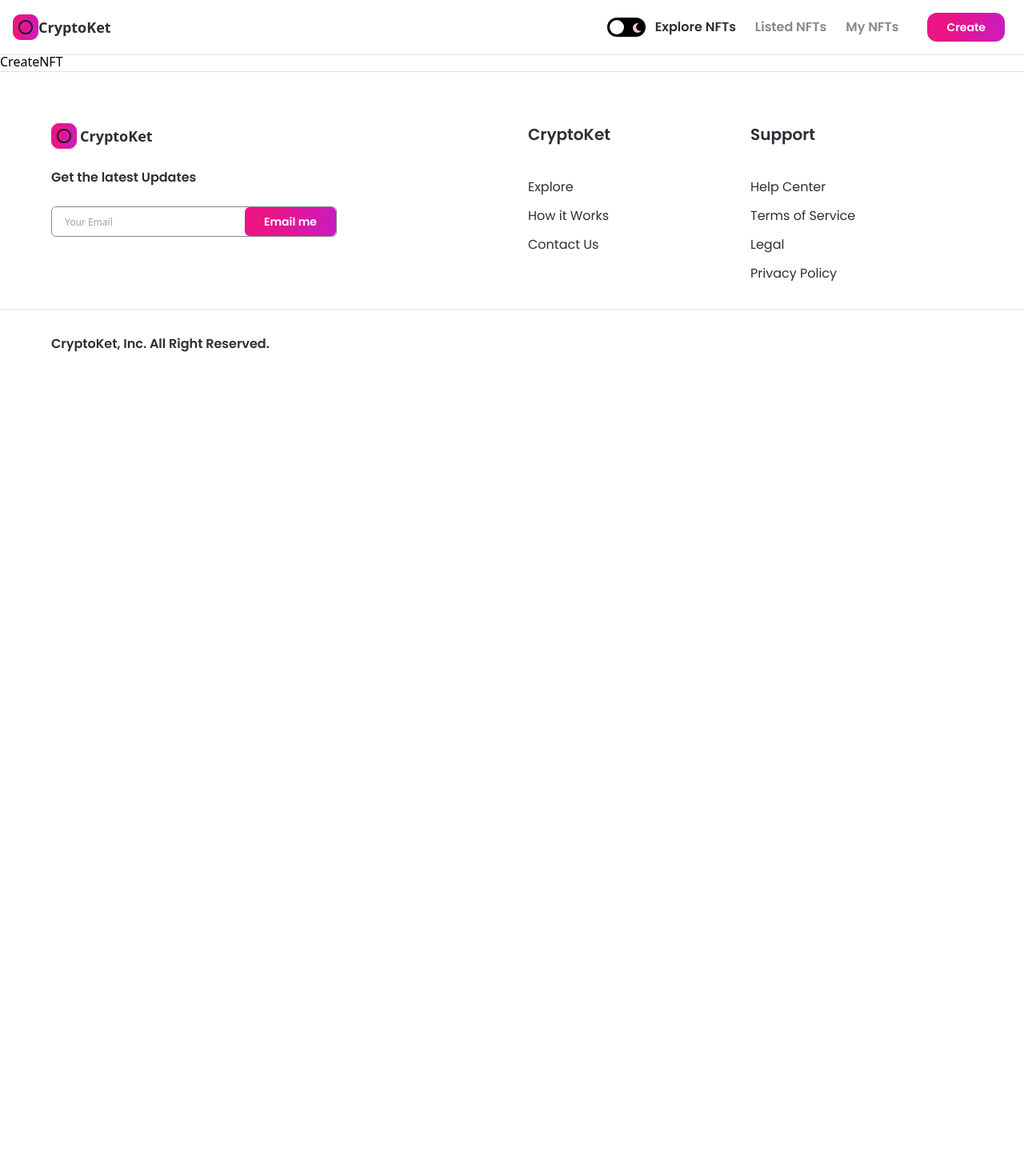
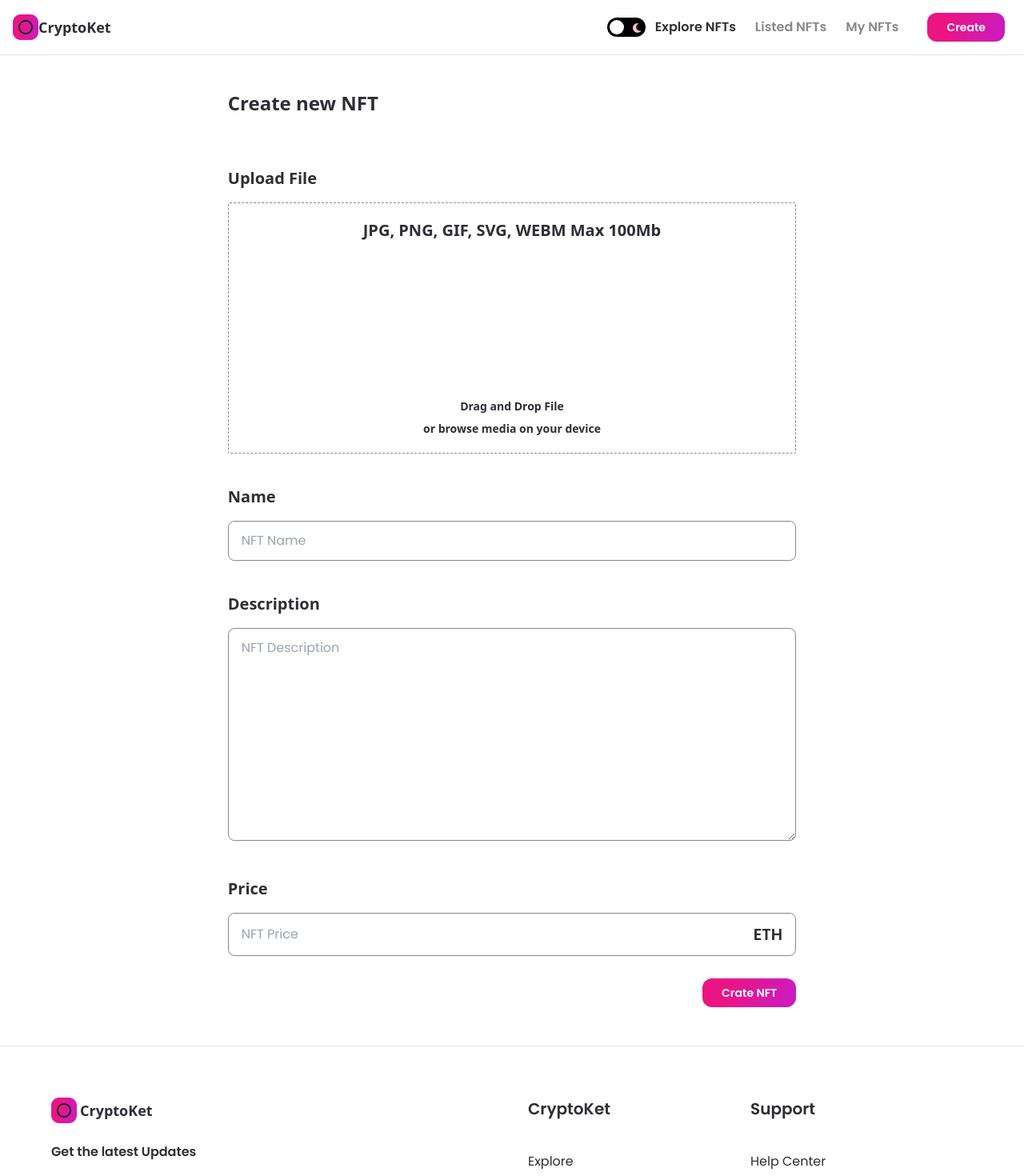
Before and after one commit to Magno95/CryptoKet, a Next.js app: page /create-nft in a window 1280 px wide. Shown: the top 1470 px of the page at 80% size. Before the commit the page ends 800 px from the top, so only its background shows below. Built offline with nearby package versions, Linux system fonts and the light colour scheme.

Commit message:
create nft page

```diff
--- /dev/null
+++ b/components/Input.jsx
@@ -0,0 +1,35 @@
+import React from 'react';
+
+const Input = ({ inputType, title, placeholder, handleClick }) => (
+  <div className="mt-10 w-full">
+    <p className="font-poppin dark:text-white text-nft-black-1 font-semibold text-xl">{title}</p>
+    {inputType === 'number' ? (
+      <div className="dark:bg-nft-black-1 bg-white border dark:border-nft-black-1 border-nft-gray-2 rounded-lg w-full outline-none font-poppins dark:text-white text-nft-gray-2 text-base mt-4 px-4 py-3 flexBetween flex-row">
+        <input
+          type="number"
+          className="flex w-full dark:bg-nft-black-1 bg-white outline-none"
+          placeholder={placeholder}
+          onChange={handleClick}
+        />
+        <p className="font-poppin dark:text-white text-nft-black-1 font-semibold text-xl">ETH</p>
+      </div>
+    ) : inputType === 'textarea' ? (
+      <textarea
+        rows={10}
+        className="dark:bg-nft-black-1 bg-white border dark:border-nft-black-1 border-nft-gray-2 rounded-lg w-full outline-none font-poppins dark:text-white text-nft-gray-2 text-base mt-4 px-4 py-3"
+        placeholder={placeholder}
+        onChange={handleClick}
+
+      />
+    ) : (
+      <input
+        placeholder={placeholder}
+        className="dark:bg-nft-black-1 bg-white border dark:border-nft-black-1 border-nft-gray-2 rounded-lg w-full outline-none font-poppins dark:text-white text-nft-gray-2 text-base mt-4 px-4 py-3"
+        onChange={handleClick}
+      />
+    )}
+
+  </div>
+);
+
+export default Input;
--- a/components/index.js
+++ b/components/index.js
@@ -3,5 +3,6 @@
 import Banner from './Banner';
 import CreatorCard from './CreatorCard';
 import NFTCard from './NFTCard';
+import Input from './Input';
 
-export { Navbar, Footer, Banner, CreatorCard, NFTCard };
+export { Navbar, Footer, Banner, CreatorCard, NFTCard, Input };
--- a/pages/create-nft.js
+++ b/pages/create-nft.js
@@ -1,7 +1,103 @@
-import React from 'react';
+import { useState, useMemo, useCallback, useContext } from 'react';
+import { useRouter } from 'next/router';
+import { useDropzone } from 'react-dropzone';
+import Image from 'next/image';
+import { useTheme } from 'next-themes';
 
-const CreateNFT = () => (
-  <div>CreateNFT</div>
-);
+import Button from '@/components/Button';
+import images from '../assets';
+import { Input } from '@/components';
+
+const CreateNFT = () => {
+  const [fileUrl, setFileUrl] = useState(null);
+  const [formInput, setFormInput] = useState({
+    price: '',
+    name: '',
+    description: '',
+  });
+  const { theme } = useTheme();
+
+  const onDrop = useCallback(() => {
+    // Upload img to ipfs
+  }, []);
+
+  const { getRootProps, getInputProps, isDragActive, isDragAccept, isDragReject } = useDropzone({
+    onDrop,
+    accept: 'image/*',
+    maxSize: 5000000,
+  });
+
+  const fileStyle = useMemo(() => (
+    `dark:bg-nft-black-1 bg-white border dark:border-white border-nft-gray-2 flex flex-col items-center p-5 rounded-sm border-dashed
+    ${isDragActive && 'border-file-active'}
+    ${isDragAccept && 'border-file-accept'}
+    ${isDragReject && 'border-file-reject'}
+    `
+  ), [isDragActive, isDragAccept, isDragReject]);
+
+  return (
+    <div className="flex justify-center sm:px-4 p-12">
+      <div className="w-3/5 md:w-full">
+        <h1 className="font-poppin flex-1 dark:text-white text-nft-black-1 text-2xl minlg:text-4xl font-semibold sm:mb-4">Create new NFT</h1>
+        <div className="mt-16">
+          <p className="font-poppin dark:text-white text-nft-black-1 font-semibold text-xl">Upload File</p>
+          <div className="mt-4">
+            <div {...getRootProps()} className={fileStyle}>
+              <input {...getInputProps()} />
+              <div className="flexCenter flex-col text-center">
+                <p className="font-poppin dark:text-white text-nft-black-1 font-semibold text-xl">JPG, PNG, GIF, SVG, WEBM Max 100Mb</p>
+
+                <div className="my-12 w-full flex justify-center">
+                  <Image
+                    src={images.upload}
+                    width={100}
+                    height={100}
+                    objectFit="contain"
+                    alt="file upload"
+                    className={theme === 'light' ? 'filter invert' : undefined}
+                  />
+                </div>
+                <p className="font-poppin dark:text-white text-nft-black-1 font-semibold text-sm">Drag and Drop File</p>
+                <p className="font-poppin dark:text-white text-nft-black-1 font-semibold text-sm mt-2">or browse media on your device</p>
+              </div>
+            </div>
+            {fileUrl && (
+              <aside>
+                <div>
+                  <img src={fileUrl} alt="asset_file" />
+                </div>
+              </aside>
+            )}
+          </div>
+        </div>
+        <Input
+          inputType="input"
+          title="Name"
+          placeholder="NFT Name"
+          handleClick={(e) => setFormInput({ ...formInput, name: e.target.value })}
+        />
+        <Input
+          inputType="textarea"
+          title="Description"
+          placeholder="NFT Description"
+          handleClick={(e) => setFormInput({ ...formInput, description: e.target.value })}
+        />
+        <Input
+          inputType="number"
+          title="Price"
+          placeholder="NFT Price"
+          handleClick={(e) => setFormInput({ ...formInput, price: e.target.value })}
+        />
+        <div className="mt-7 w-full flex justify-end">
+          <Button
+            btnName="Crate NFT"
+            classStyles="rounded-xl"
+            handleClick={() => {}}
+          />
+        </div>
+      </div>
+    </div>
+  );
+};
 
 export default CreateNFT;
```
